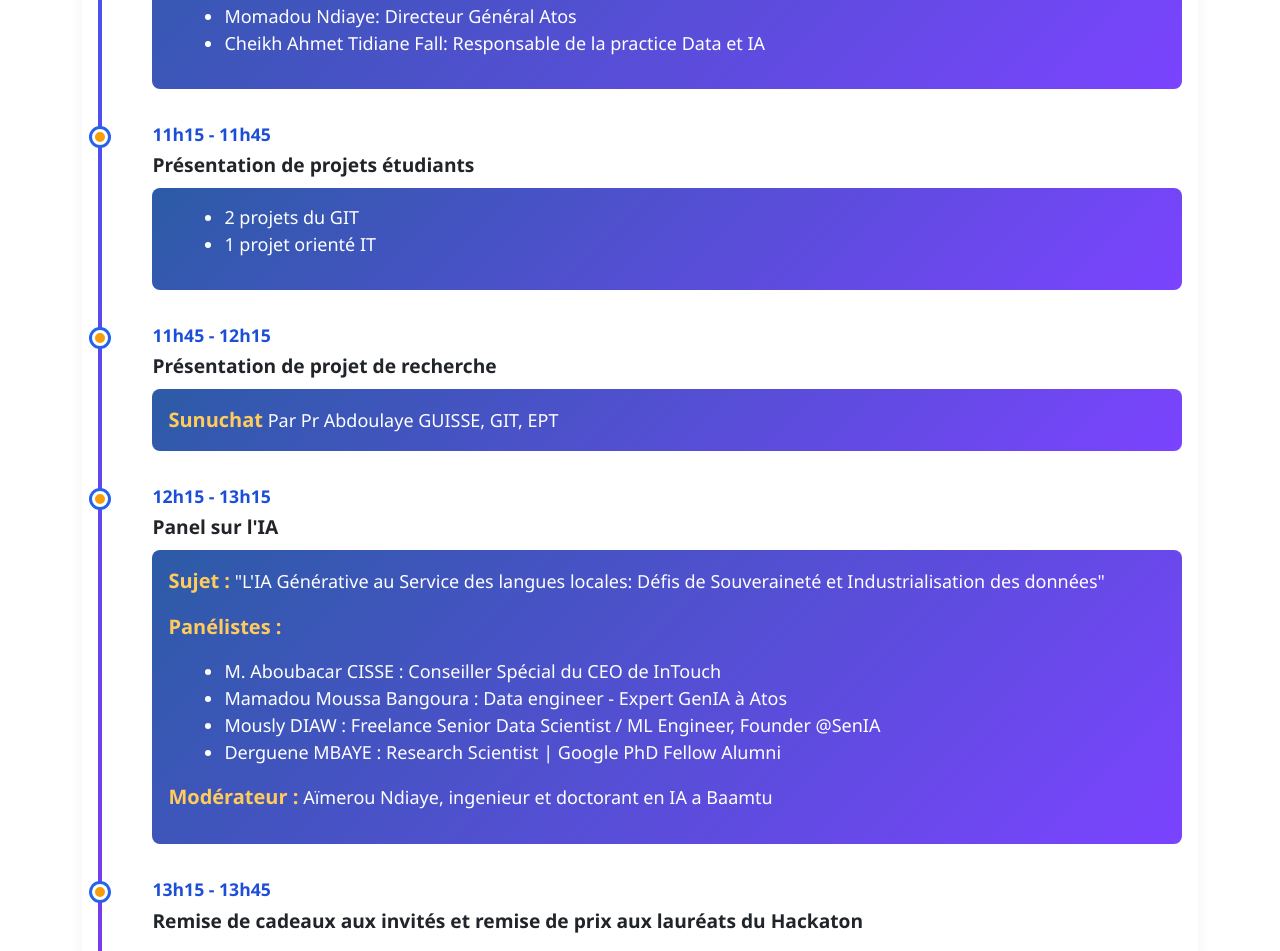
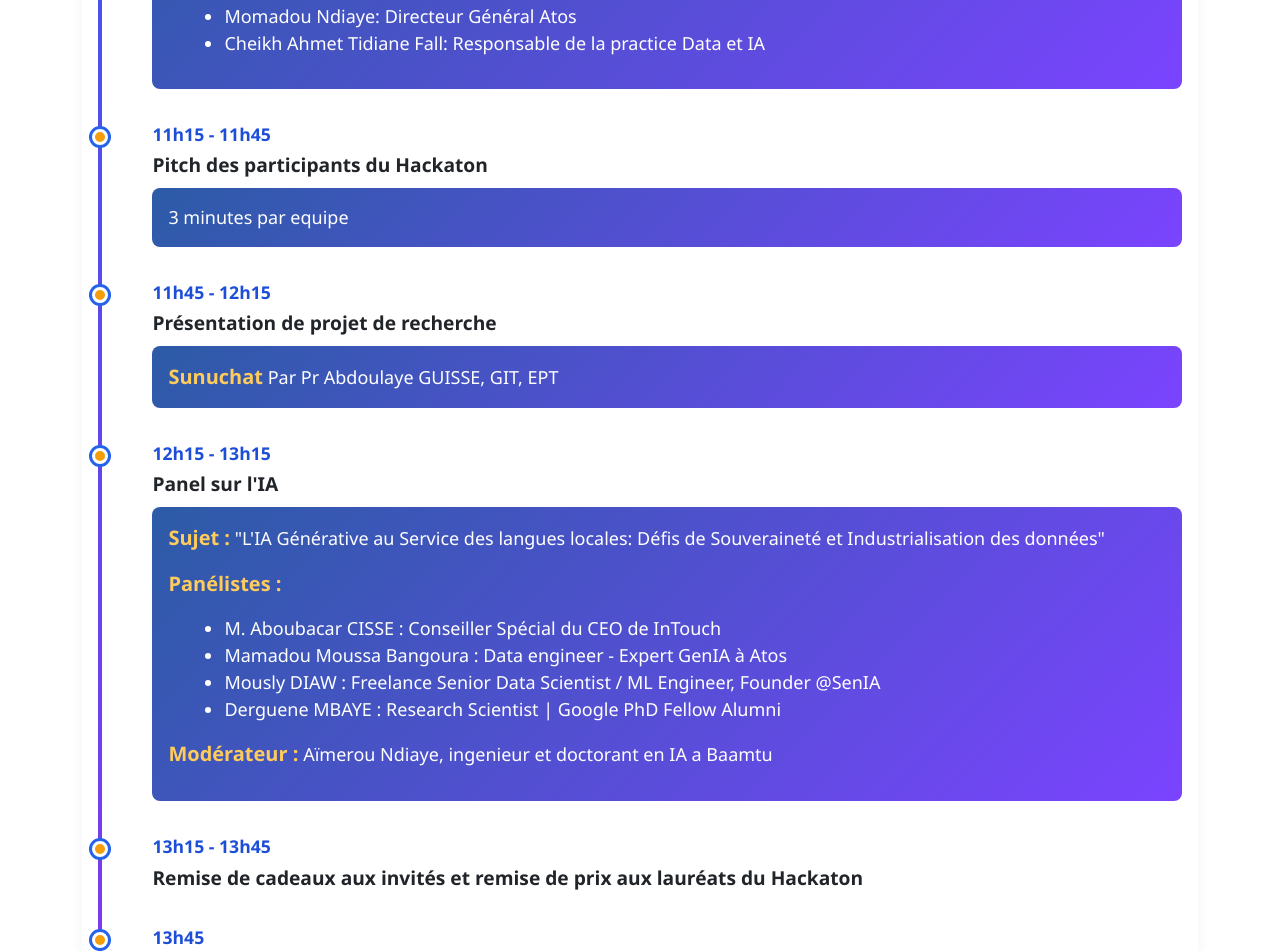
Before and after one commit to Polytech-Informatic-Club/it-day-2025, a plain HTML site: page index.html in a window 1280 px wide. Shown: the part 1145-2096 px from the top of the page. Drawn offline with Linux system fonts and the light colour scheme.

Commit message:
Hackaton

```diff
--- a/index.html
+++ b/index.html
@@ -89,12 +89,9 @@
 
                     <div class="event">
                         <div class="event-time">11h15 - 11h45</div>
-                        <div class="event-title">Présentation de projets étudiants</div>
+                        <div class="event-title">Pitch des participants du Hackaton</div>
                         <div class="event-details">
-                            <ul>
-                                <li>2 projets du GIT</li>
-                                <li>1 projet orienté IT</li>
-                            </ul>
+                                3 minutes par equipe
                         </div>
                     </div>
 
```
